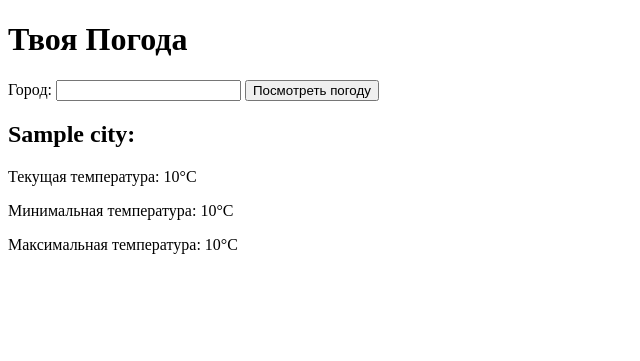
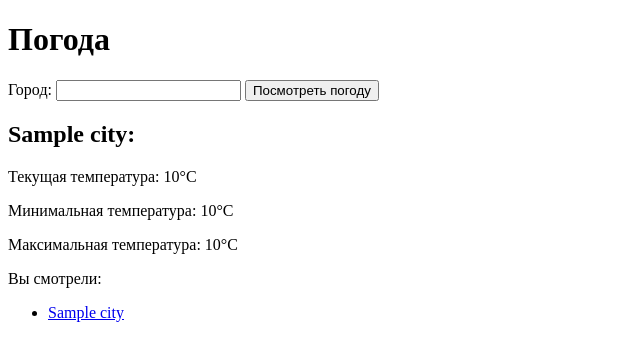
Before and after one commit to Denenango15/weather_web, a Flask app: template templates/index.html in a window 1280 px wide. Shown: the top 361 px of the page, without its empty margins (0-640 px from the left). Run offline with Flask 3, Linux system fonts and the light colour scheme; the template is opened without the code that fills it: most values are stand-ins (such as "Sample title", 1, 10 or a date in 2020).

Commit message:
A list of viewed cities has been added, and when you select a viewed city, new data is loaded

```diff
--- a/app.py
+++ b/app.py
@@ -1,4 +1,4 @@
-from flask import Flask, render_template, request, flash
+from flask import Flask, render_template, request, flash, make_response
 import requests
 
 app = Flask(__name__)
@@ -6,13 +6,14 @@ app.secret_key = 'weccvev32r2fwc'
 
 @app.route('/', methods=['GET', 'POST'])
 def weather():
+    cities = get_cities_from_cookie()
+
     if request.method == 'POST':
         city = request.form['city']
         lat, lon = get_coordinates(city)
 
         if lat is None or lon is None:
             flash(f"Error: City not found", "error")
-            return render_template('index.html'), 400
         else:
             weather_data = get_weather_data(lat, lon)
 
@@ -23,9 +24,24 @@ def weather():
                 'temp_max': weather_data['temperature_max']
             }
 
-            return render_template('index.html', info=info)
+            # Добавляем город в список городов
+            if city not in cities:
+                cities.append(city)
 
-    return render_template('index.html')
+            # Сохраняем список городов в cookie на 30 дней
+            response = make_response(render_template('index.html', info=info, cities=cities))
+            response.set_cookie('cities', ','.join(cities), max_age=30*24*60*60)
+            return response
+
+    return render_template('index.html', cities=cities)
+
+def get_cities_from_cookie():
+    cities_str = request.cookies.get('cities')
+    if cities_str:
+        return cities_str.split(',')
+    else:
+        return []
+
 
 def get_coordinates(city):
     '''
--- a/static/js/main.js
+++ b/static/js/main.js
@@ -33,4 +33,28 @@ document.addEventListener("DOMContentLoaded", function () {
   }
 
   cityInput.addEventListener("input", updateCitySuggestions);
+
+  // Переключение между вкладками
+  document.querySelectorAll('ul li a').forEach(function(tab) {
+    tab.addEventListener('click', function(e) {
+      e.preventDefault();
+      document.querySelectorAll('ul li a').forEach(function(tab) {
+        tab.classList.remove('active');
+      });
+      this.classList.add('active');
+      document.querySelectorAll('.tab').forEach(function(tabContent) {
+        tabContent.classList.remove('active');
+      });
+      document.querySelector('.tab-content > div:nth-child(' + (Array.from(this.parentNode.parentNode.children).indexOf(this.parentNode) + 1) + ')').classList.add('active');
+    });
+  });
+
+  // Обновление погоды при клике на город из вкладки "Вы смотрели"
+  document.querySelectorAll('.tab-content > div:nth-child(2) a').forEach(function(cityLink) {
+    cityLink.addEventListener('click', function(e) {
+      e.preventDefault();
+      document.getElementById('city').value = this.dataset.city;
+      document.querySelector('form').submit();
+    });
+  });
 });
--- a/templates/index.html
+++ b/templates/index.html
@@ -9,7 +9,7 @@
 </head>
 <body>
 <div id="container">
-        <h1>Твоя Погода</h1>
+    <h1>Погода</h1>
     {% with messages = get_flashed_messages() %}
         {% if messages %}
             {% for message in messages %}
@@ -17,10 +17,11 @@
             {% endfor %}
         {% endif %}
     {% endwith %}
+    <div class="tab-content">
+        <div class="tab active">
             <form method="POST">
                 <label for="city">Город:</label>
-            <input type="text" name="city" id="city" list="city-suggestions" required>
-            <datalist id="city-suggestions"></datalist>
+                <input type="text" name="city" id="city" required>
                 <button type="submit">Посмотреть погоду</button>
             </form>
             {% if info %}
@@ -30,5 +31,15 @@
                 <p>Максимальная температура: {{ info.temp_max }}°C</p>
             {% endif %}
         </div>
+        <div class="tab">
+            <p>Вы смотрели:</p>
+            <ul>
+                {% for city in cities %}
+                    <li><a href="#" data-city="{{ city }}">{{ city }}</a></li>
+                {% endfor %}
+            </ul>
+        </div>
+    </div>
+</div
 </body>
 </html>
```
Lines whose indentation alone changed are shown as unchanged.
